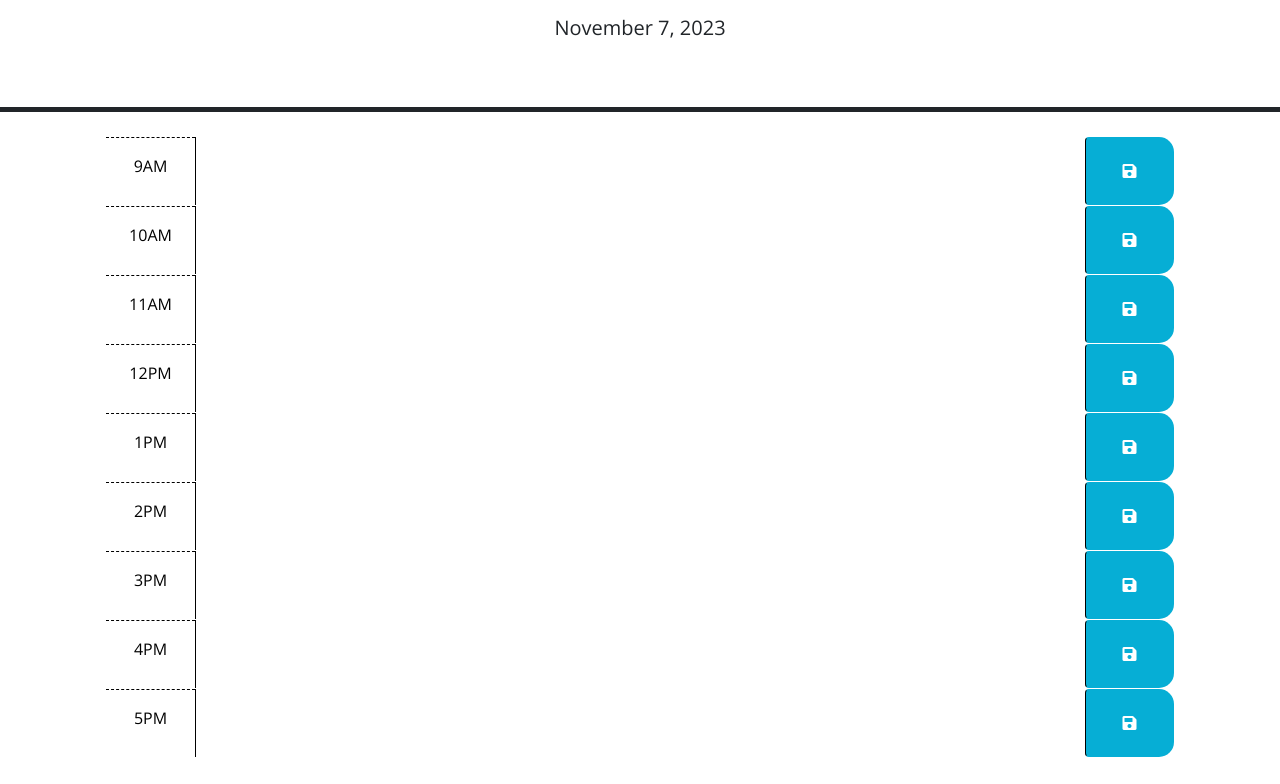
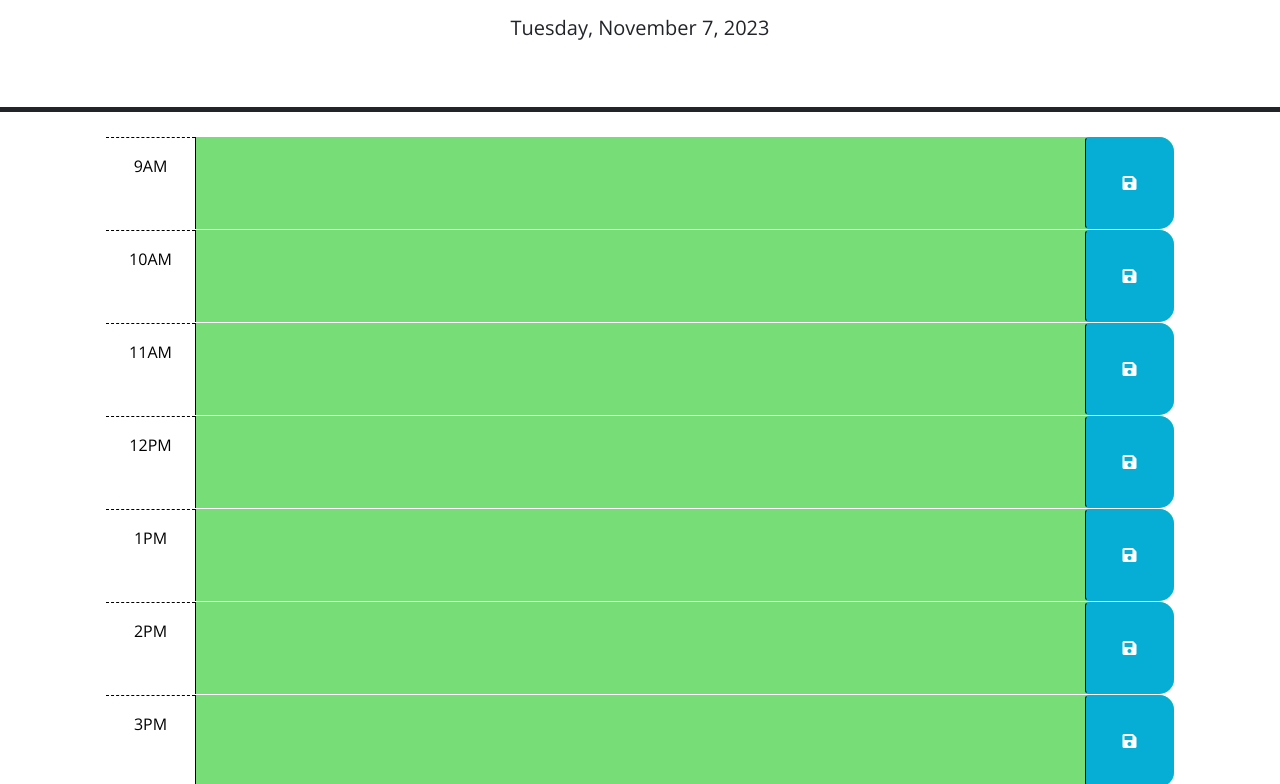
Before and after one commit to Sarmoros/Work-Day-Scheduler, a plain HTML site: page index.html in a window 1280 px wide. Shown: the part 166-950 px from the top of the page. Before the commit the page ends 923 px from the top, so only its background shows below. Drawn offline with nearby package versions, Linux system fonts and the light colour scheme.

Commit message:
fixed html and javascript issues

```diff
--- a/assets/script.js
+++ b/assets/script.js
@@ -1,86 +1,38 @@
-// Wrap all code that interacts with the DOM in a call to jQuery to ensure that
-// the code isn't run until the browser has finished rendering all the elements
-// in the html.
-
 // code that interacts with dom
 $(document).ready(function() {
 
-  $('.saveBtn').on("click", function() {
-    var timeBlockId = $(this).closest(".time-block").attr("id");
+  $(".saveBtn").on("click", function() {
+    // Use the id in the containing time-block as a key to save the user input in local storage
+    var blockId = $(this).parent().attr("id");
     var userInput = $(this).siblings(".description").val();
-    localStorage.setItem(timeBlockId, userInput);
+    localStorage.setItem(blockId, userInput);
   });
 
-  // Getting the current hour in 24-hour format from day.js
-  var currentHour = dayjs().format("H");
-
+  // Add code to apply the past, present, or future class to each time block
+  var currentHour = dayjs().hour();
   $(".time-block").each(function() {
-    var timeBlockId = parseInt($(this).attr("id").split("-")[1]);
-
-    if(timeBlockId < currentHour) {
-      $(this).removeClass("present future").addClass("past");
-    } else if (timeBlockId == currentHour) {
-      $(this).removeClass("past future").addClass("present");
+    var blockHour = parseInt($(this).attr("id").split("-")[1]);
+    if (blockHour < currentHour) {
+      $(this).addClass("past");
+    } else if (blockHour === currentHour) {
+      $(this).addClass("present");
     } else {
-      $(this).removeClass("past present").addClass("future");
+      $(this).addClass("future");
     }
   });
 
-  for (var i = 9; i <= 17; i++) {
-    var timeBlock = $("<div>").addClass("time-block row");
-    var hourColumn = $("<div>").addClass("col-2 col-md-1 hour text-center py-3").text(i + "AM");
+  // Add code to get any user input that was saved in localStorage and set the values of the corresponding textarea elements
+  $(".time-block").each(function() {
+    var blockId = $(this).attr("id");
+    var savedInput = localStorage.getItem(blockId);
 
-    var hourText = i > 12 ? i - 12 : i;
-    var amPm = i >= 12 ? "PM" : "AM";
-
-    hourColumn.text(hourText + amPm);
-
-    var descriptionTextarea = $("<textarea>").addClass("col-8 col-md-10 description").attr("aria-label", "save").append('<i class="fas fa-save" aria-hidden="true"></i>');
-    var saveButton = $("<button>").addClass("btn saveBtn col-2 col-md-1").attr("aria-label", "save").append('<i class="fas fa-save" aria-hidden="true"></i>');
-
-    timeBlock.attr("id", "hour-" + i);
-    timeBlock.append(hourColumn, descriptionTextarea, saveButton);
-    $(".container-lg").append(timeBlock);
-  }
-
-
-
-  // Code to grab the user input from local storage
-  $(".time-block").each(function() {
-    var timeBlockId = $(this).attr("id");
-    var userInput = localStorage.getItem(timeBlockId);
-
-    if (userInput) {
-      $(this).find(".description").val(userInput);
+    if (savedInput) {
+      $(this).find(".description").val(savedInput);
     }
   });
 
-
-  // Code to display current date in the header of the page
-  var currentDate = dayjs().format("MMMM D, YYYY");
+  // Add code to display the current date in the header of the page
+  var currentDate = dayjs().format("dddd, MMMM D, YYYY");
   $("#currentDay").text(currentDate);
 
-
-
-
-
-
-  // TODO: Add a listener for click events on the save button. This code should
-  // use the id in the containing time-block as a key to save the user input in
-  // local storage. HINT: What does `this` reference in the click listener
-  // function? How can DOM traversal be used to get the "hour-x" id of the
-  // time-block containing the button that was clicked? How might the id be
-  // useful when saving the description in local storage?
-  //
-  // TODO: Add code to apply the past, present, or future class to each time
-  // block by comparing the id to the current hour. HINTS: How can the id
-  // attribute of each time-block be used to conditionally add or remove the
-  // past, present, and future classes? How can Day.js be used to get the
-  // current hour in 24-hour time?
-  //
-  // TODO: Add code to get any user input that was saved in localStorage and set
-  // the values of the corresponding textarea elements. HINT: How can the id
-  // attribute of each time-block be used to do this?
-  //
-  // TODO: Add code to display the current date in the header of the page.
 });
--- a/index.html
+++ b/index.html
@@ -28,23 +28,82 @@
       <p class="lead">A simple calendar app for scheduling your work day</p>
       <p id="currentDay" class="lead"></p>
     </header>
+
     <div class="container-lg px-5" id="timeBlocksContainer">
 
+      <div id="hour-9" class="row time-block past">
+        <div class="col-2 col-md-1 hour text-center py-3">9AM</div>
+        <textarea class="col-8 col-md-10 description" rows="3"> </textarea>
+        <button class="btn saveBtn col-2 col-md-1" aria-label="save">
+          <i class="fas fa-save" aria-hidden="true"></i>
+        </button>
+      </div>
 
-      <!-- Use class for "past", "present", and "future" to apply styles to the
-        time-block divs accordingly. The javascript will need to do this by
-        adding/removing these classes on each div by comparing the hour in the
-        id to the current hour. The html provided below is meant to be an example
-        demonstrating how the css provided can be leveraged to create the
-        desired layout and colors. The html below should be removed or updated
-        in the finished product. Remember to delete this comment once the
-        code is implemented. DELETE THISSSSS!!!!
-        -->
+      <div id="hour-10" class="row time-block past">
+        <div class="col-2 col-md-1 hour text-center py-3">10AM</div>
+        <textarea class="col-8 col-md-10 description" rows="3"> </textarea>
+        <button class="btn saveBtn col-2 col-md-1" aria-label="save">
+          <i class="fas fa-save" aria-hidden="true"></i>
+        </button>
+      </div>
 
+      <div id="hour-11" class="row time-block past">
+        <div class="col-2 col-md-1 hour text-center py-3">11AM</div>
+        <textarea class="col-8 col-md-10 description" rows="3"> </textarea>
+        <button class="btn saveBtn col-2 col-md-1" aria-label="save">
+          <i class="fas fa-save" aria-hidden="true"></i>
+        </button>
+      </div>
 
-      <!-- Example of a past time block. The "past" class adds a gray background color. -->
+      <div id="hour-12" class="row time-block past">
+        <div class="col-2 col-md-1 hour text-center py-3">12PM</div>
+        <textarea class="col-8 col-md-10 description" rows="3"> </textarea>
+        <button class="btn saveBtn col-2 col-md-1" aria-label="save">
+          <i class="fas fa-save" aria-hidden="true"></i>
+        </button>
+      </div>
 
+      <div id="hour-13" class="row time-block past">
+        <div class="col-2 col-md-1 hour text-center py-3">1PM</div>
+        <textarea class="col-8 col-md-10 description" rows="3"> </textarea>
+        <button class="btn saveBtn col-2 col-md-1" aria-label="save">
+          <i class="fas fa-save" aria-hidden="true"></i>
+        </button>
       </div>
+
+      <div id="hour-14" class="row time-block past">
+        <div class="col-2 col-md-1 hour text-center py-3">2PM</div>
+        <textarea class="col-8 col-md-10 description" rows="3"> </textarea>
+        <button class="btn saveBtn col-2 col-md-1" aria-label="save">
+          <i class="fas fa-save" aria-hidden="true"></i>
+        </button>
+      </div>
+
+      <div id="hour-15" class="row time-block past">
+        <div class="col-2 col-md-1 hour text-center py-3">3PM</div>
+        <textarea class="col-8 col-md-10 description" rows="3"> </textarea>
+        <button class="btn saveBtn col-2 col-md-1" aria-label="save">
+          <i class="fas fa-save" aria-hidden="true"></i>
+        </button>
+      </div>
+
+      <div id="hour-16" class="row time-block past">
+        <div class="col-2 col-md-1 hour text-center py-3">4PM</div>
+        <textarea class="col-8 col-md-10 description" rows="3"> </textarea>
+        <button class="btn saveBtn col-2 col-md-1" aria-label="save">
+          <i class="fas fa-save" aria-hidden="true"></i>
+        </button>
+      </div>
+
+      <div id="hour-17" class="row time-block past">
+        <div class="col-2 col-md-1 hour text-center py-3">5PM</div>
+        <textarea class="col-8 col-md-10 description" rows="3"> </textarea>
+        <button class="btn saveBtn col-2 col-md-1" aria-label="save">
+          <i class="fas fa-save" aria-hidden="true"></i>
+        </button>
+      </div>
+
+    </div>
 
     <script src="https://code.jquery.com/jquery-3.4.1.min.js"></script>
     <script
```
